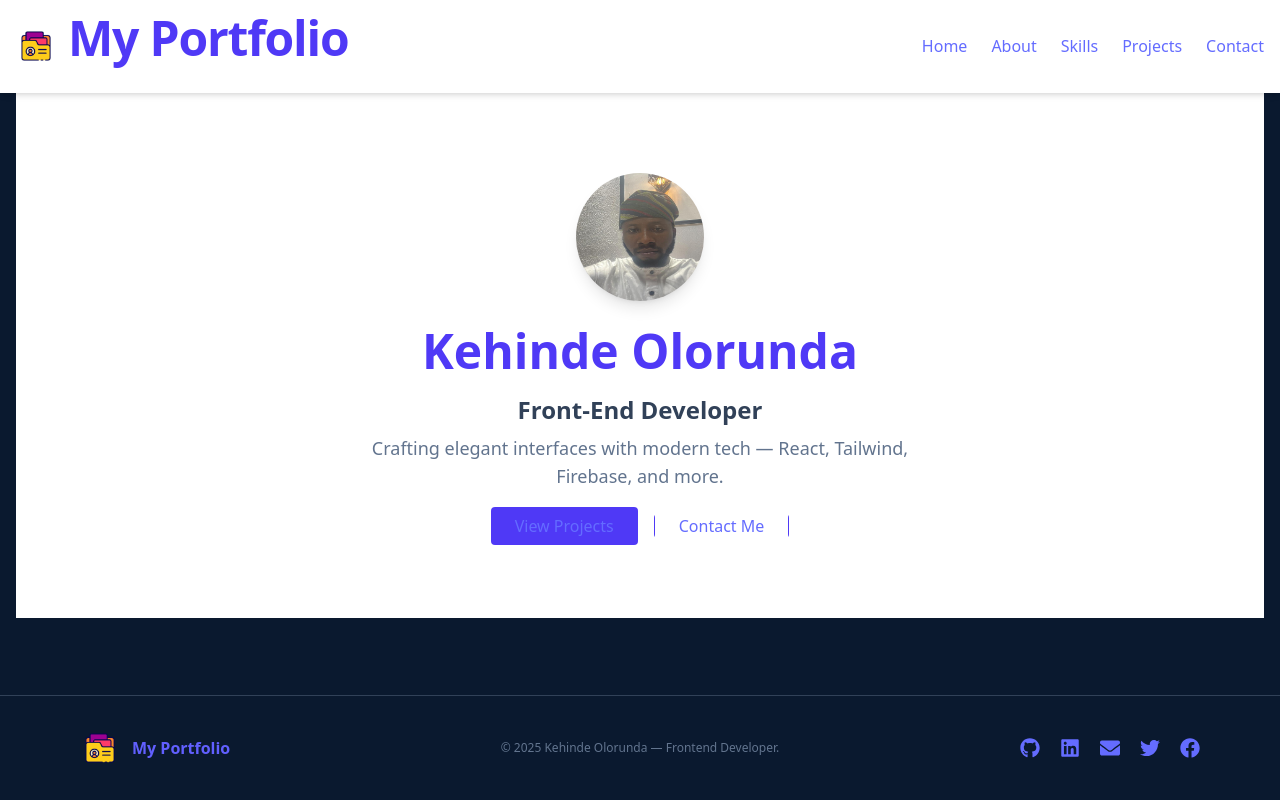
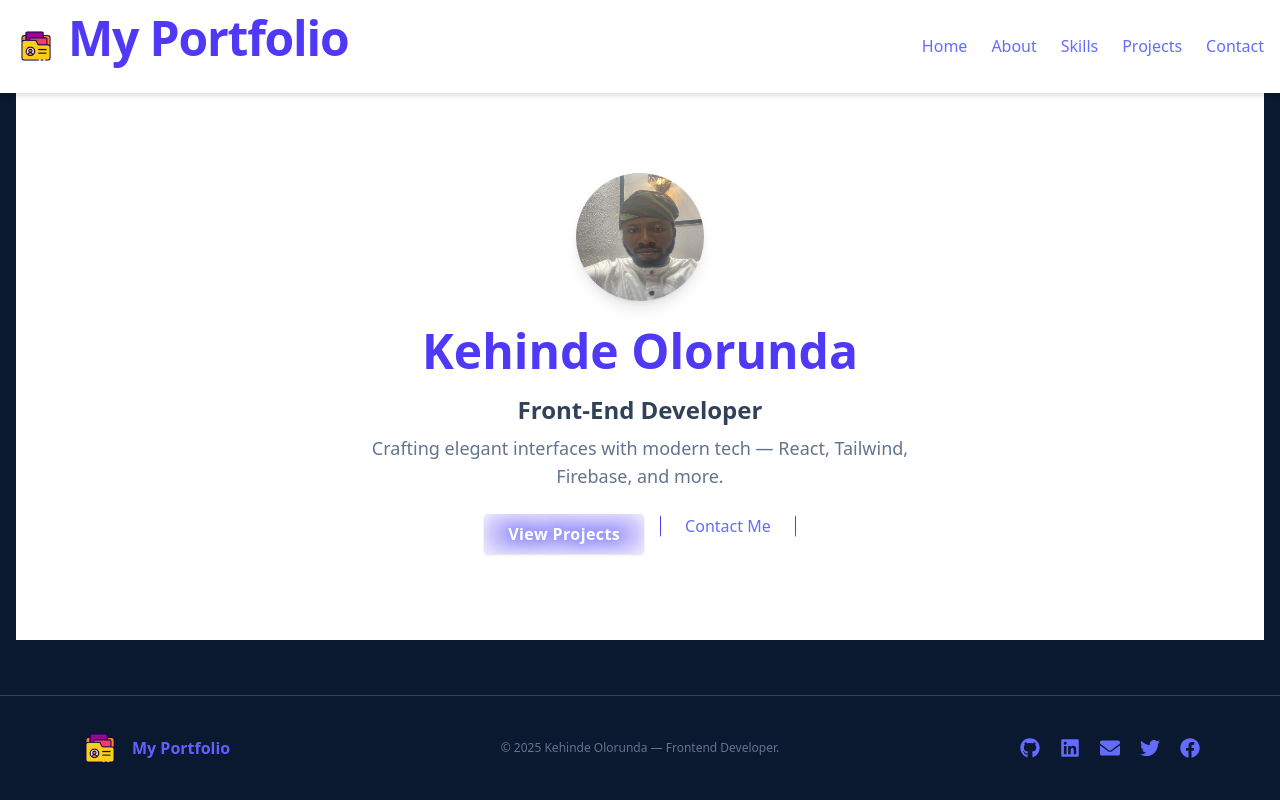
Before and after one commit to MrKennYBrighT/MY-PORTFOLIO, a React (Vite) app: page / in a window 1280 px wide. Built offline with nearby package versions, Linux system fonts and the light colour scheme.

Commit message:
ENHANCE buttons

```diff
--- a/src/components/Hero.jsx
+++ b/src/components/Hero.jsx
@@ -68,12 +68,17 @@ function Hero() {
         animate={{ opacity: 1 }}
         transition={{ delay: 0.8, duration: 0.6 }}
       >
-        <motion.div whileHover={{ scale: 1.05 }}>
+        {/* Glowing View Projects Button */}
+        <motion.div whileHover={{ scale: 1.05 }} className="relative">
           <Link
             to="/projects"
-            className="bg-indigo-600 text-white px-6 py-2 rounded hover:bg-indigo-700 transition"
+            className="relative inline-block px-6 py-2 rounded shadow transition overflow-hidden"
           >
-            View Projects
+            <span className="absolute inset-0 bg-indigo-600 rounded blur-md opacity-30 group-hover:opacity-50 transition duration-300 animate-pulse"></span>
+            <span className="relative z-10 text-white font-semibold tracking-wide animate-text-glow">
+              View Projects
+            </span>
+            <span className="absolute inset-0 rounded bg-indigo-700 opacity-0 hover:opacity-10 transition"></span>
           </Link>
         </motion.div>
 
```
